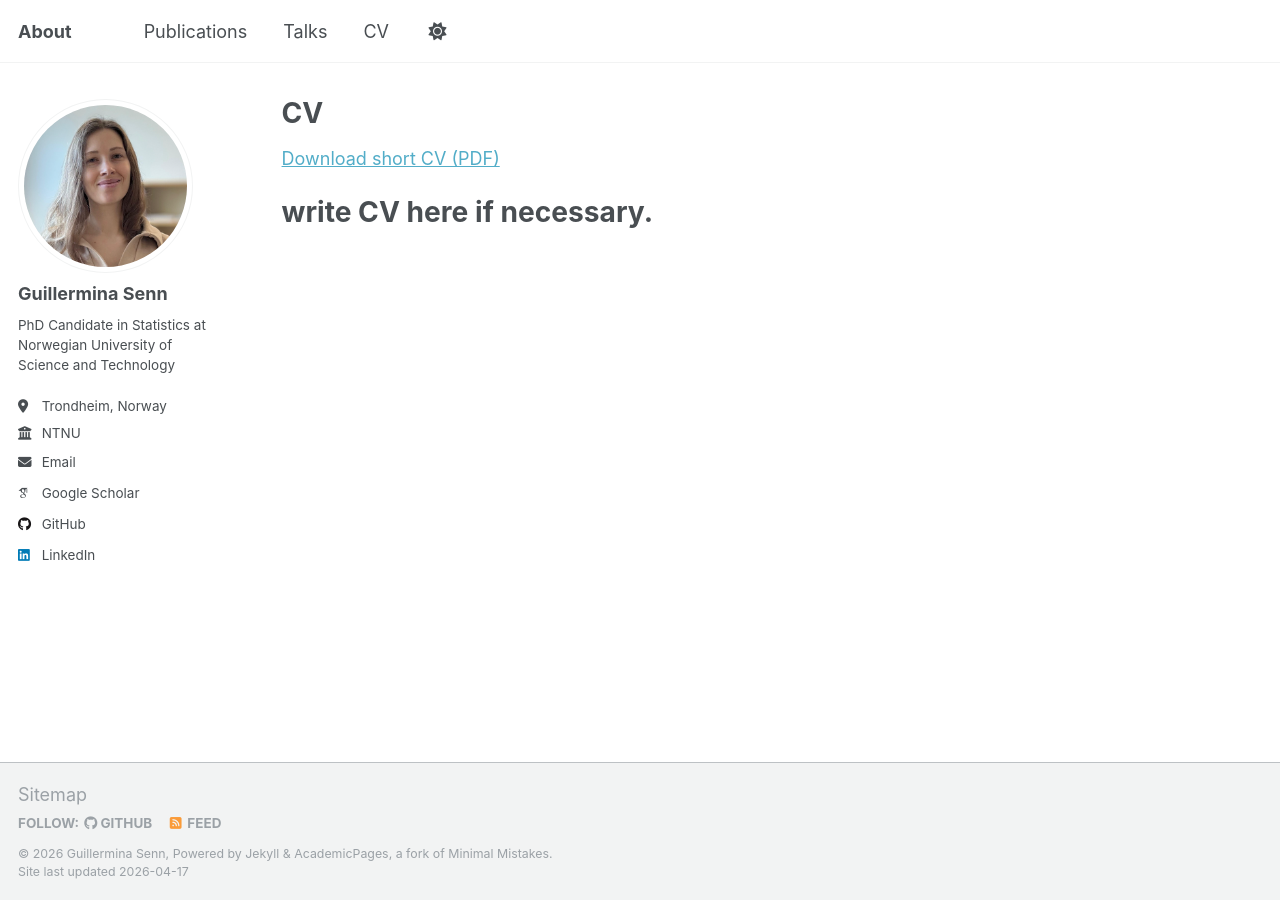
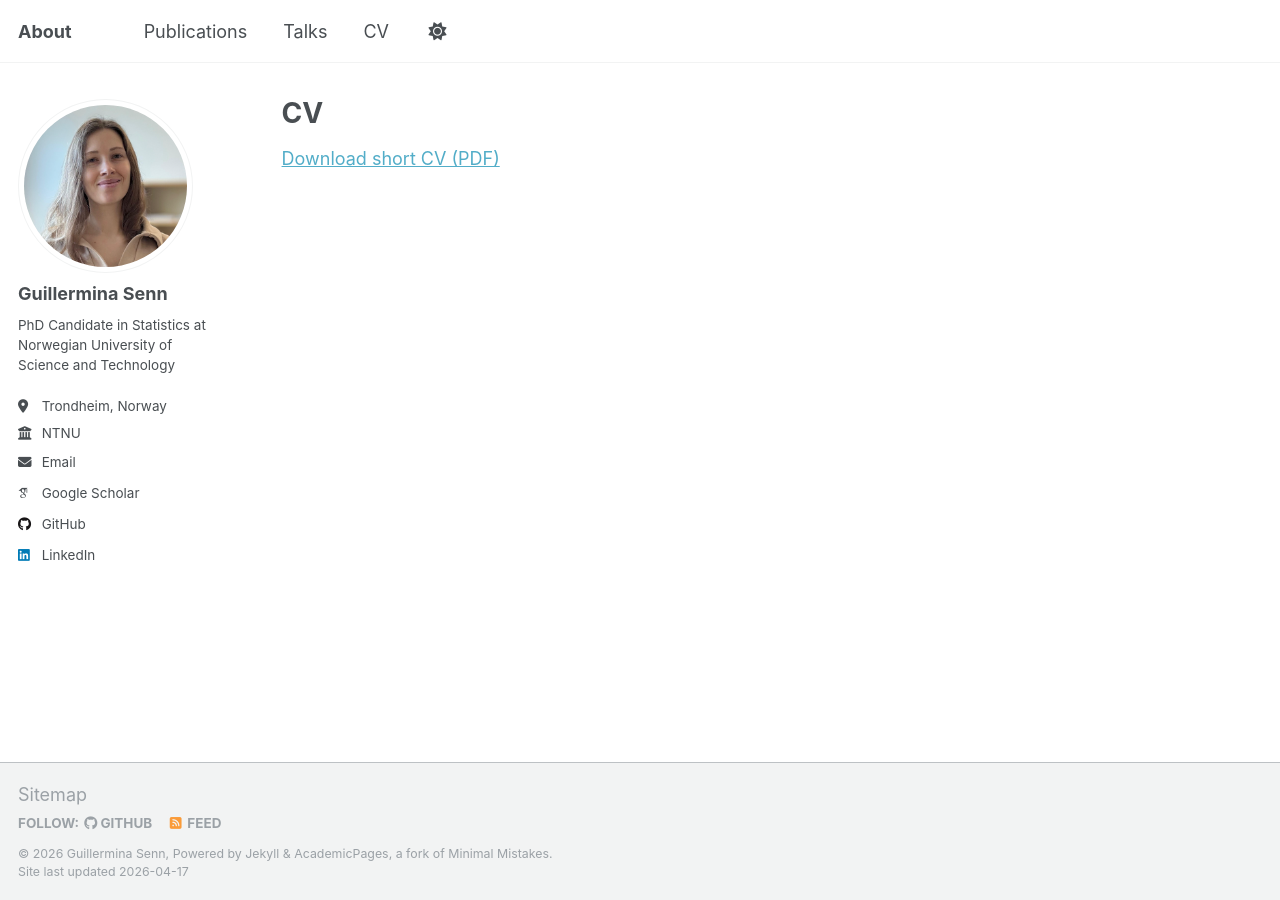
Before and after one commit to guillerminasenn/guillerminasenn.github.io, a Jekyll site: the page built from _pages/cv.md, in a window 1280 px wide. Built offline with Jekyll 4.4.1, drawn with Linux system fonts in a browser that asks for light colours; some web fonts are replaced.

Commit message:
updated cv page

```diff
--- a/_pages/cv.md
+++ b/_pages/cv.md
@@ -10,5 +10,3 @@ redirect_from:
 {% include base_path %}
 
 [Download short CV (PDF)](/files/cv/short/cv_short.pdf){:target="_blank" rel="noopener"}
-
-# write CV here if necessary.
```
